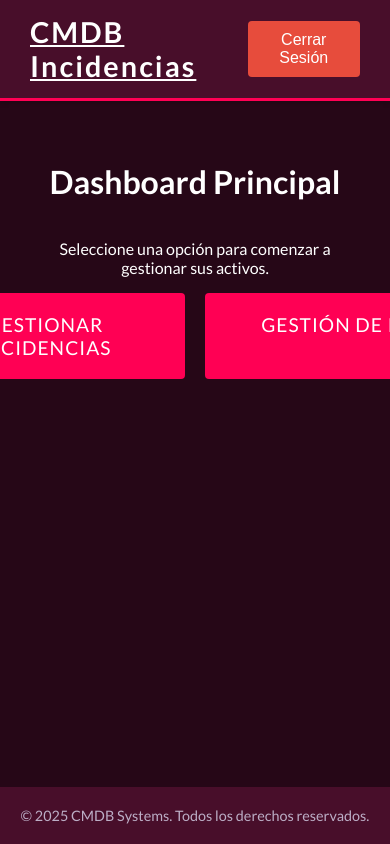
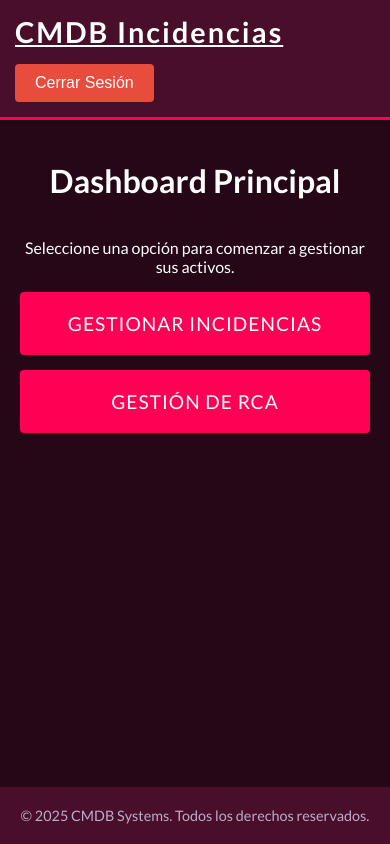
Before and after one commit to pototo1991/cmdb-project, a Django app: template gestion/templates/gestion/dashboard.html in a window 390 px wide. Run offline with Django 3.2, Linux system fonts and the light colour scheme; the template is opened without the code that fills it, so the values that code supplies are empty; some libraries are stand-ins or nearby versions.

Commit message:
actualizacion 15-05-2025

```diff
--- a/gestion/static/gestion/css/style.css
+++ b/gestion/static/gestion/css/style.css
@@ -887,3 +914,84 @@ body {
     padding-top: 20px;
     border-top: 1px solid var(--color-purpura);
 }
+
+
+/* --- ================================== --- */
+
+
+/* ---        ESTILOS RESPONSIVOS       --- */
+
+
+/* --- ================================== --- */
+
+
+/* Para pantallas de hasta 1200px (tablets en horizontal y portátiles pequeños) */
+
+@media (max-width: 1200px) {
+    .registration-form-layout {
+        grid-template-columns: repeat(2, 1fr);
+        /* Pasa de 3 a 2 columnas */
+        max-width: 95%;
+        width: 100%;
+    }
+    .page-container {
+        width: 100%;
+        padding: 15px;
+        box-sizing: border-box;
+    }
+}
+
+
+/* Para pantallas de hasta 768px (tablets en vertical y móviles) */
+
+@media (max-width: 768px) {
+    /* --- Navbar --- */
+    .navbar {
+        flex-direction: column;
+        /* Apila el logo y los links */
+        align-items: flex-start;
+        /* Alinea todo a la izquierda */
+        padding: 15px;
+    }
+    .navbar-links {
+        flex-direction: column;
+        align-items: flex-start;
+        width: 100%;
+        margin-top: 15px;
+        gap: 10px;
+    }
+    .navbar-logout,
+    .navbar-link {
+        width: 100%;
+        text-align: center;
+        box-sizing: border-box;
+    }
+    /* --- Contenido Principal y Formularios --- */
+    .main-content {
+        padding: 20px;
+        /* Reduce el padding en pantallas pequeñas */
+    }
+    .registration-form-layout {
+        grid-template-columns: 1fr;
+        /* Pasa a 1 sola columna */
+    }
+    .action-buttons,
+    .action-buttons-container,
+    .form-actions {
+        flex-direction: column;
+        /* Apila los botones de acción */
+        width: 100%;
+        gap: 15px;
+    }
+    /* --- Tablas --- */
+    .table-container {
+        overflow-x: auto;
+        /* Añade scroll horizontal a las tablas */
+        padding: 10px;
+    }
+    /* --- Login --- */
+    .login-box {
+        padding: 20px;
+        width: 90%;
+    }
+}
--- a/gestion/views/incidencias.py
+++ b/gestion/views/incidencias.py
@@ -1,5 +1,6 @@
 # gestion/views/incidencias.py
 
+from datetime import datetime
 from django.shortcuts import render, redirect
 from django.contrib.auth.decorators import login_required
 from django.contrib import messages
```
Also changed, not shown: other parts of gestion/static/gestion/css/style.css (+34 -7 lines).
